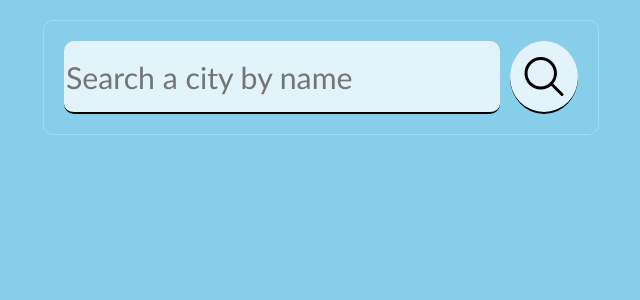
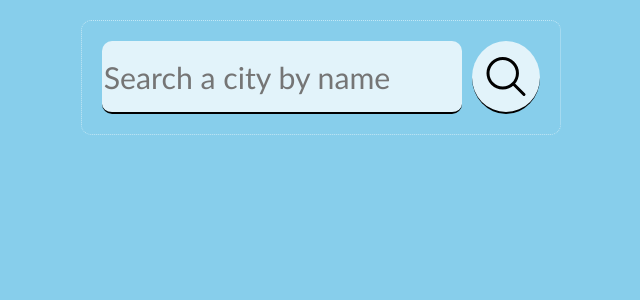
Before and after one commit to MarcoSosio/WeatherApp, a React (Vite) app: page / in a window 1280 px wide. Shown: the top 300 px of the page, without its empty margins (319-959 px from the left). Built offline with nearby package versions, Linux system fonts and the light colour scheme.

Commit message:
cambiata width App

```diff
--- a/src/App.scss
+++ b/src/App.scss
@@ -2,7 +2,7 @@
     display: flex;
     flex-direction: column;
     margin: 20px;
-    width: calc(300px + 20vw); // 15px/1vw
+    width: calc(250px + 18vw); // 15px/1vw
     button:hover{
         border: 1px solid black !important;
     }
```
